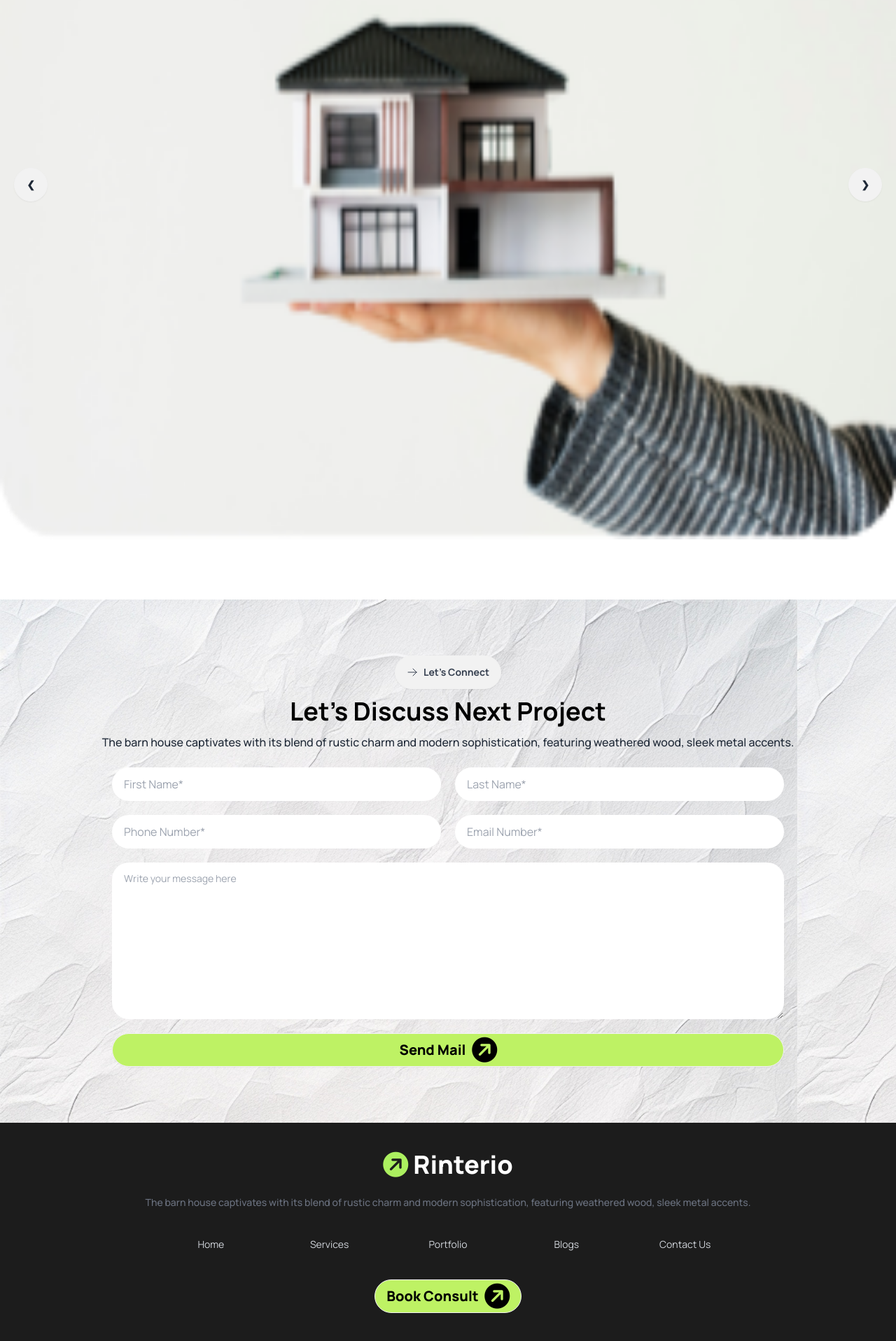
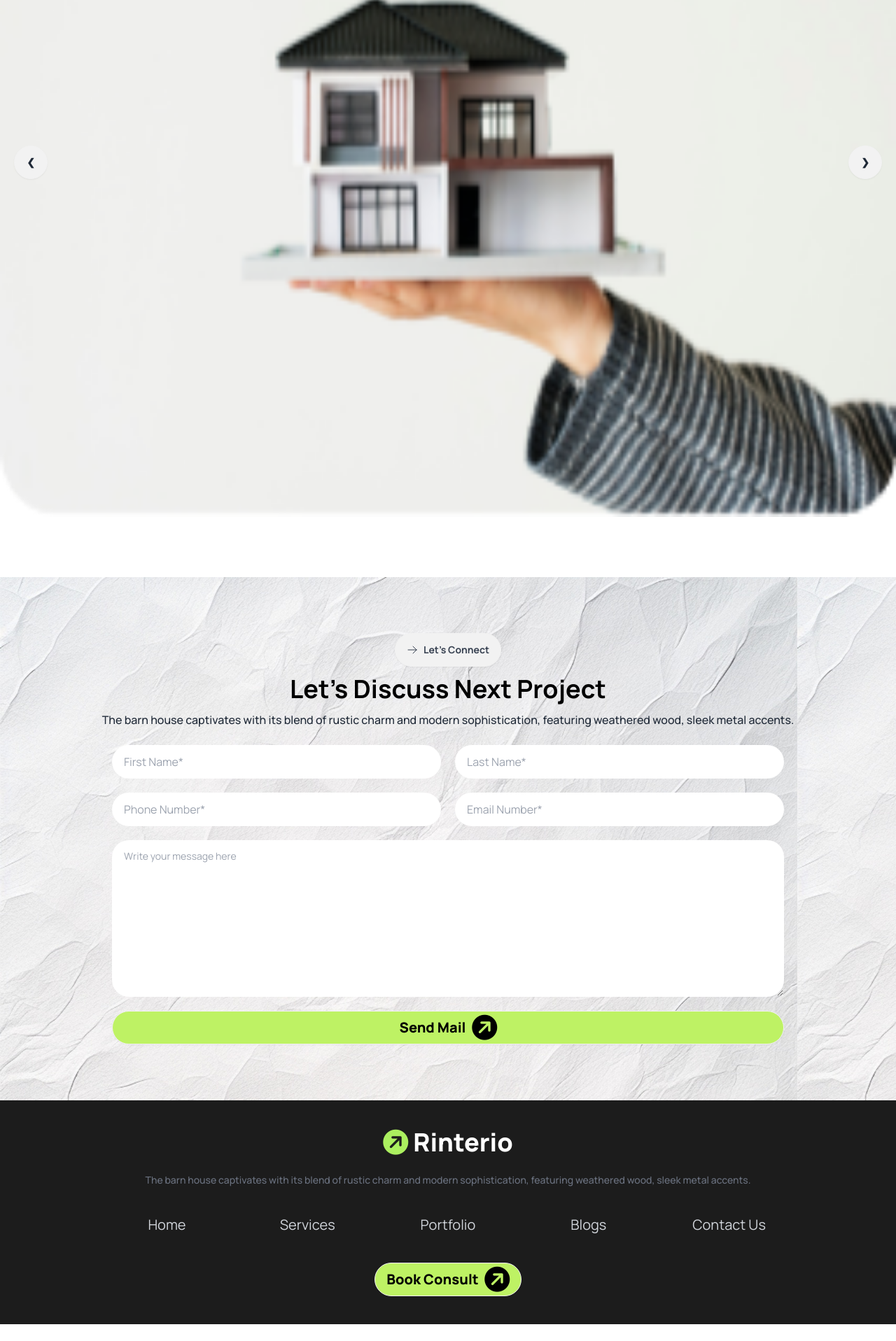
Before and after one commit to araf168/Assignment-03, a plain HTML site: page index.html in a window 1280 px wide. Shown: the part 3451-5368 px from the top of the page at 70% size. After the commit the page ends 5344 px from the top, so only its background shows below. Drawn offline with nearby package versions, Linux system fonts and the light colour scheme.

Commit message:
finished rinterio

```diff
--- a/index.html
+++ b/index.html
@@ -269,7 +269,7 @@
                 <h1 class="text-black font-extrabold text-2xl md:text-3xl lg:text-5xl my-4">See Our Some Unique Projects</h1>
                 <p class="font-medium text-gray-800 text-sm md:text-base mb-4">The barn house captivates with its blend of rustic charm and modern sophistication, featuring weathered wood, sleek metal accents.</p>
             </div>
-            <div class="carousel w-full mt-10">
+            <div class="carousel w-full mt-2">
                 <div id="slide1" class="carousel-item relative w-full">
                     <img src="assets/img1.png"
                         class="w-full" />
@@ -348,7 +348,7 @@
             <p class="font-medium text-gray-500">The barn house captivates with its blend of rustic charm and modern
                 sophistication, featuring weathered wood, sleek metal accents.</p>
         </aside>
-        <div class="grid grid-cols-1 md:grid-cols-5 gap-5 md:gap-12 lg:gap-24 text-gray-300">
+        <div class="grid grid-cols-1 md:grid-cols-5 gap-5 md:gap-12 lg:gap-24 text-gray-300 text-xl">
             <a>Home</a>
             <a>Services</a>
             <a>Portfolio</a>
```
